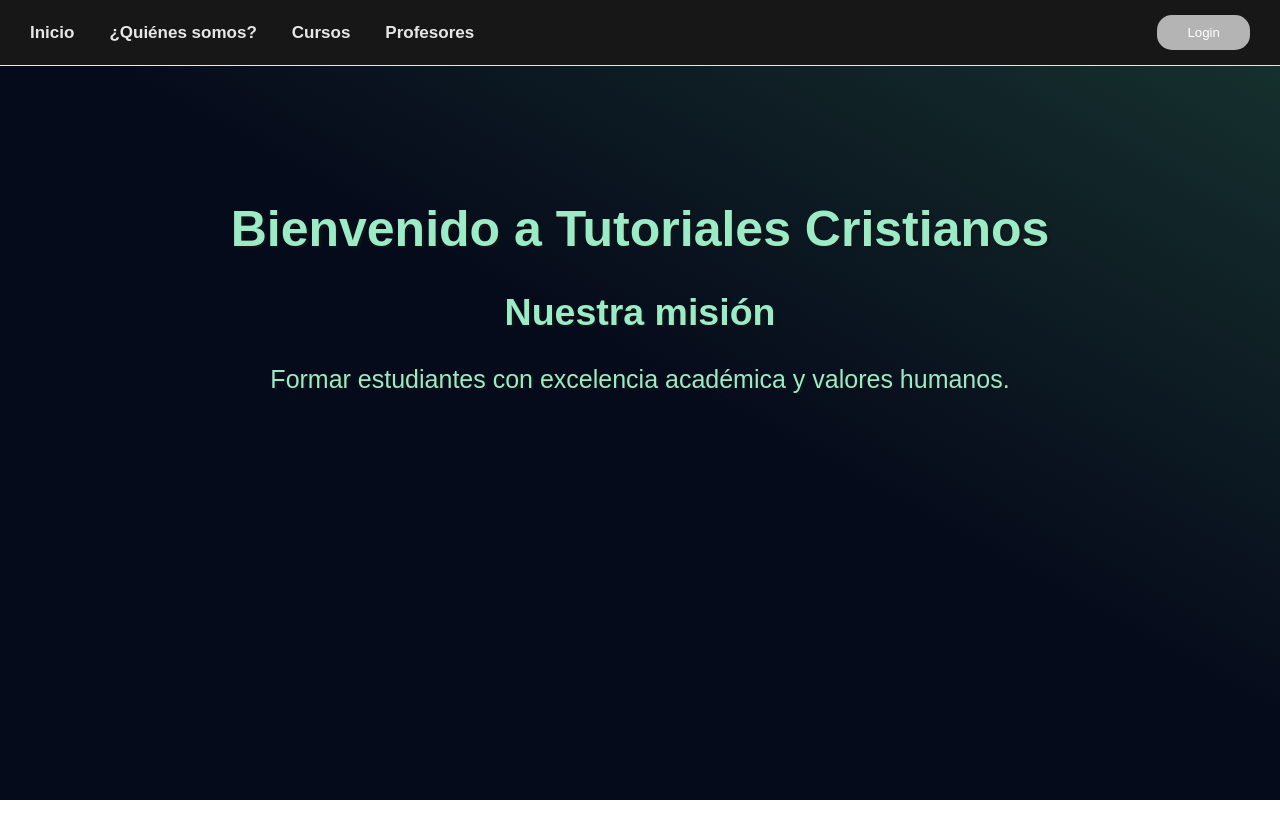
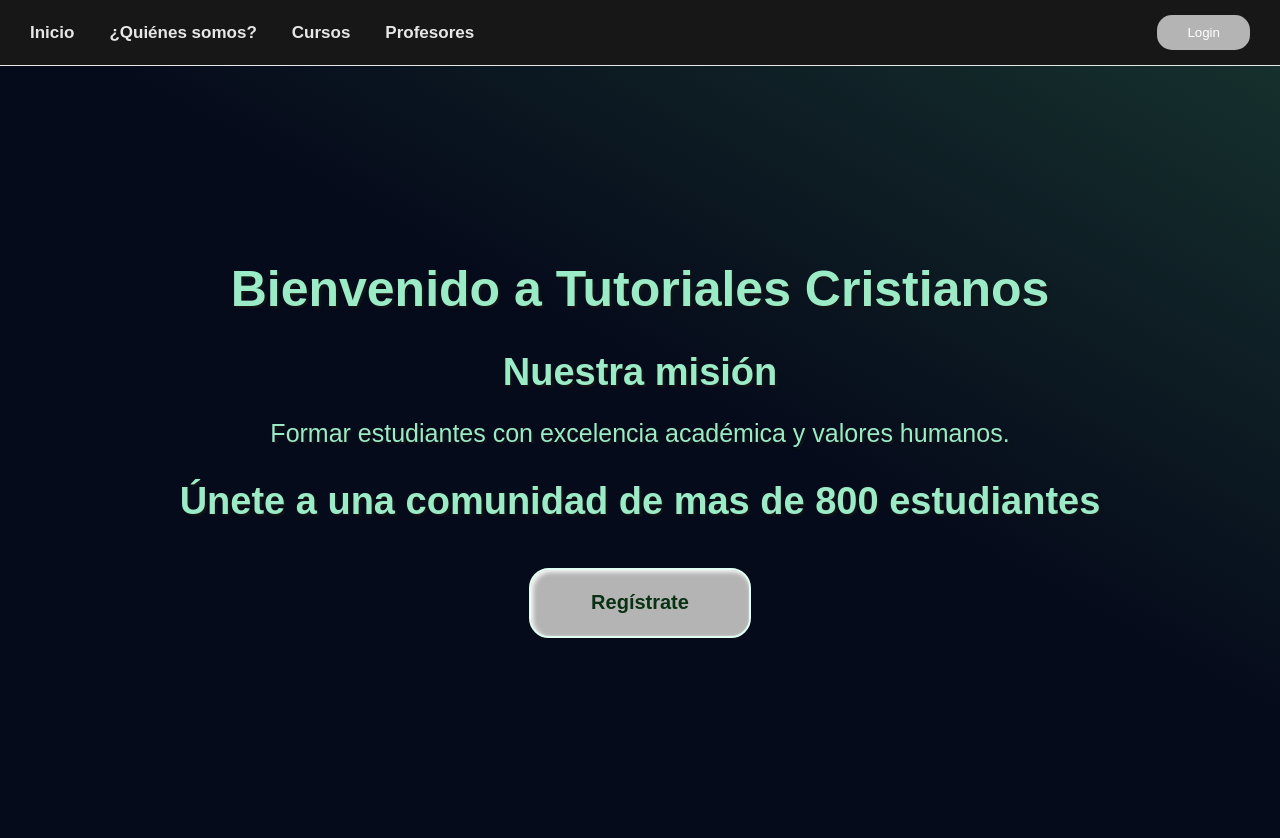
Before and after one commit to santisarmientoj/TCpage, a website with bundled scripts: page index.html in a window 1280 px wide. Before the commit the page ends 800 px from the top, so only its background shows below. Built offline with nearby package versions, Linux system fonts and the light colour scheme.

Commit message:
Added Register button on index page

```diff
--- a/index.html
+++ b/index.html
@@ -28,6 +28,8 @@
     <section>
       <h2>Nuestra misión</h2>
       <p>Formar estudiantes con excelencia académica y valores humanos.</p>
+      <h2>Únete a una comunidad de mas de 800 estudiantes</h2>
+      <button class="subscribe-btn" onclick="location.href='register.html'"><h1>Regístrate</h1></button>
     </section>
   </main>
 </body>
--- a/style.css
+++ b/style.css
@@ -17,6 +17,12 @@ header {
   padding: 15px 30px;
   background-color: #181717;
   border-bottom: 1px solid #e7e7e7;
+}
+
+main {
+  padding: 20px;
+  margin: 60px;
+  text-align: center;
 }
 
 /* Menú */
@@ -135,6 +141,11 @@ section {
   outline: none;
 }
 
+section h2 {
+  font-size: 38px;
+  margin-bottom: 10px;
+}
+
 /*div {
   width: 320px;
   height: 300px;
```
